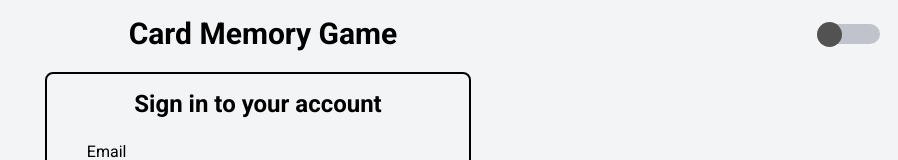
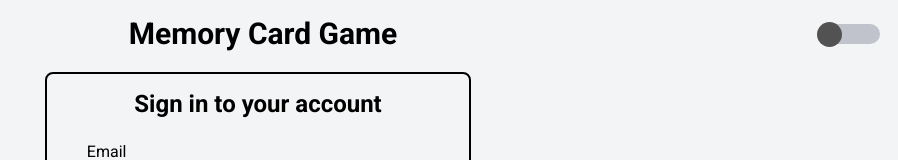
Before and after one commit to enzogoncalves/card-memory-game, a React (Vite) app: page /signin in a window 1280 px wide. Shown: the top 160 px of the page, without its empty margins (382-1280 px from the left). Built offline with nearby package versions, Linux system fonts and the light colour scheme; no server answers.

Commit message:
change of the game name

```diff
--- a/src/components/Header/index.tsx
+++ b/src/components/Header/index.tsx
@@ -40,7 +40,7 @@ export function Header() {
         ? <a href="#" onClick={() => logOut()} className="no-underline hover:underline text-black dark:text-text-color text-lg flex items-center gap-2 row-start-2 xsm:row-start-1"><FiLogOut /><span className="inline xsm:hidden md:inline">Sair da Conta</span></a>
         : <></>
       }
-      <h1 className="text-xl sm:text-3xl xsm:justify-self-center col-start-1 xsm:col-start-2 dark:text-text-color">Card Memory Game</h1>
+      <h1 className="text-xl sm:text-3xl xsm:justify-self-center col-start-1 xsm:col-start-2 dark:text-text-color">Memory Card Game</h1>
       <Switch
         onChange={() => setTheme(prevTheme => prevTheme == "dark" ? "light" : "dark")}
         checked={theme == "dark"}
```
Also changed, not shown: 1 other file (tests, documents, lock files or other folders).
